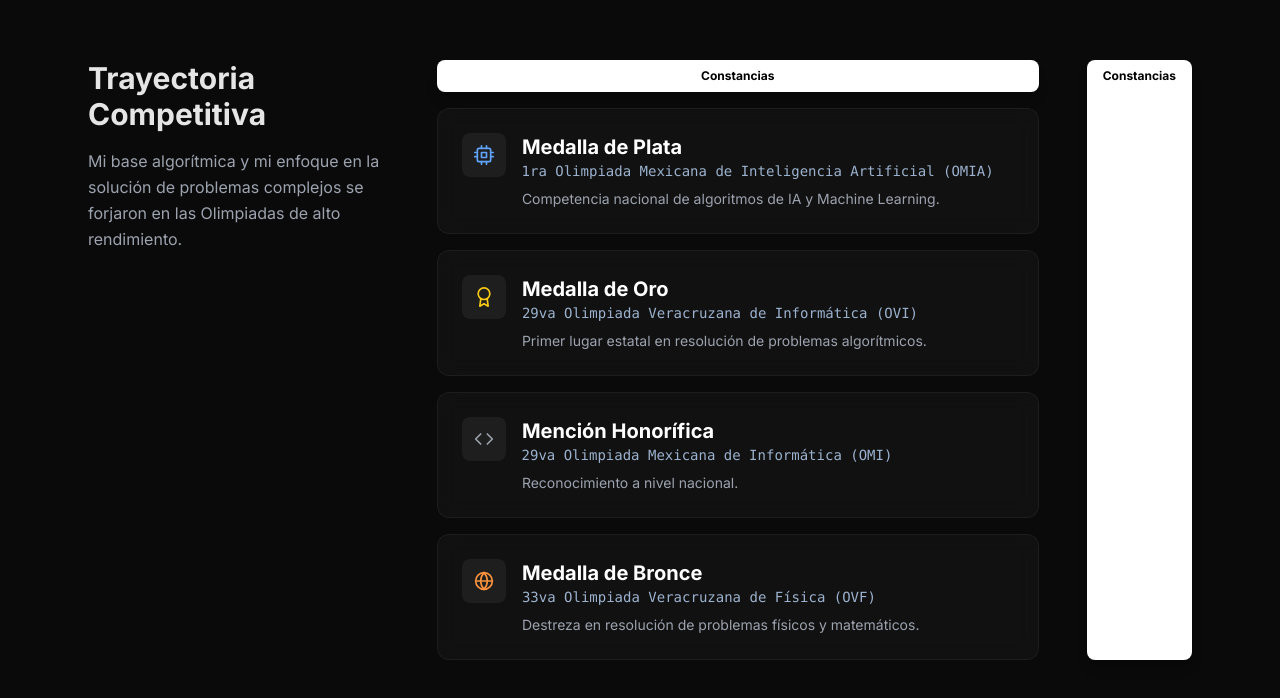
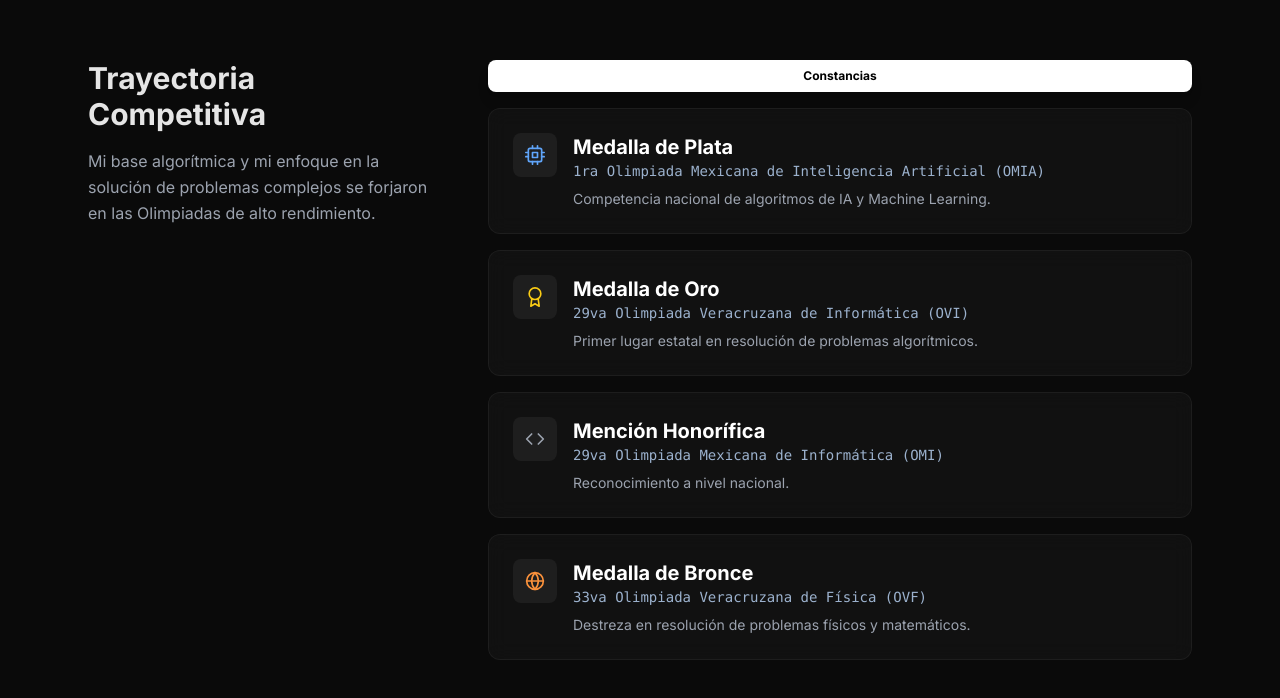
Before and after one commit to Chantynp/Chantynp, a plain HTML site: page index.html in a window 1280 px wide. Shown: the part 1441-2139 px from the top of the page. Drawn offline with nearby package versions, Linux system fonts and the light colour scheme.

Commit message:
Update index.html

```diff
--- a/index.html
+++ b/index.html
@@ -222,9 +222,6 @@
                 </div>
 
             </div>
-            <a href="https://drive.google.com/drive/folders/1-tipyUoz_2v4DsNmOwWxEdLK7oTSJrKf?usp=drive_link" class="px-4 py-2 bg-white text-black text-xs font-bold rounded-lg hover:bg-gray-200 transition-colors shadow-lg">
-                Constancias
-            </a>
         </div>
     </section>
 
```
